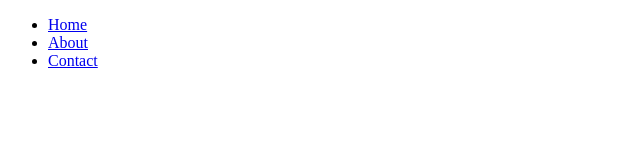
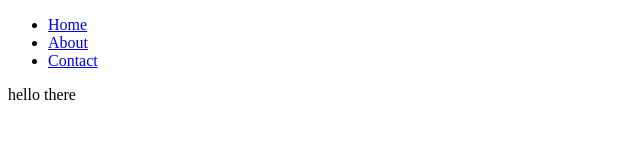
Before and after one commit to FranciscoPJ/new-reposotorio, a plain HTML site: page index.html in a window 1280 px wide. Shown: the full height of the page, 0-640 px from the left. Drawn offline with Linux system fonts and the light colour scheme.

Commit message:
creacion de footer

```diff
--- a/index.html
+++ b/index.html
@@ -4,6 +4,7 @@
     <meta charset="UTF-8">
     <meta http-equiv="X-UA-Compatible" content="IE=edge">
     <meta name="viewport" content="width=device-width, initial-scale=1.0">
+    <link rel="stylesheet" href="style.css">
     <title>Document</title>
 </head>
 <body>
@@ -17,5 +18,9 @@
         </nav>
 
     </header>
+
+    <footer>
+            <p>hello there</p>
+    </footer>
 </body>
 </html>
```
